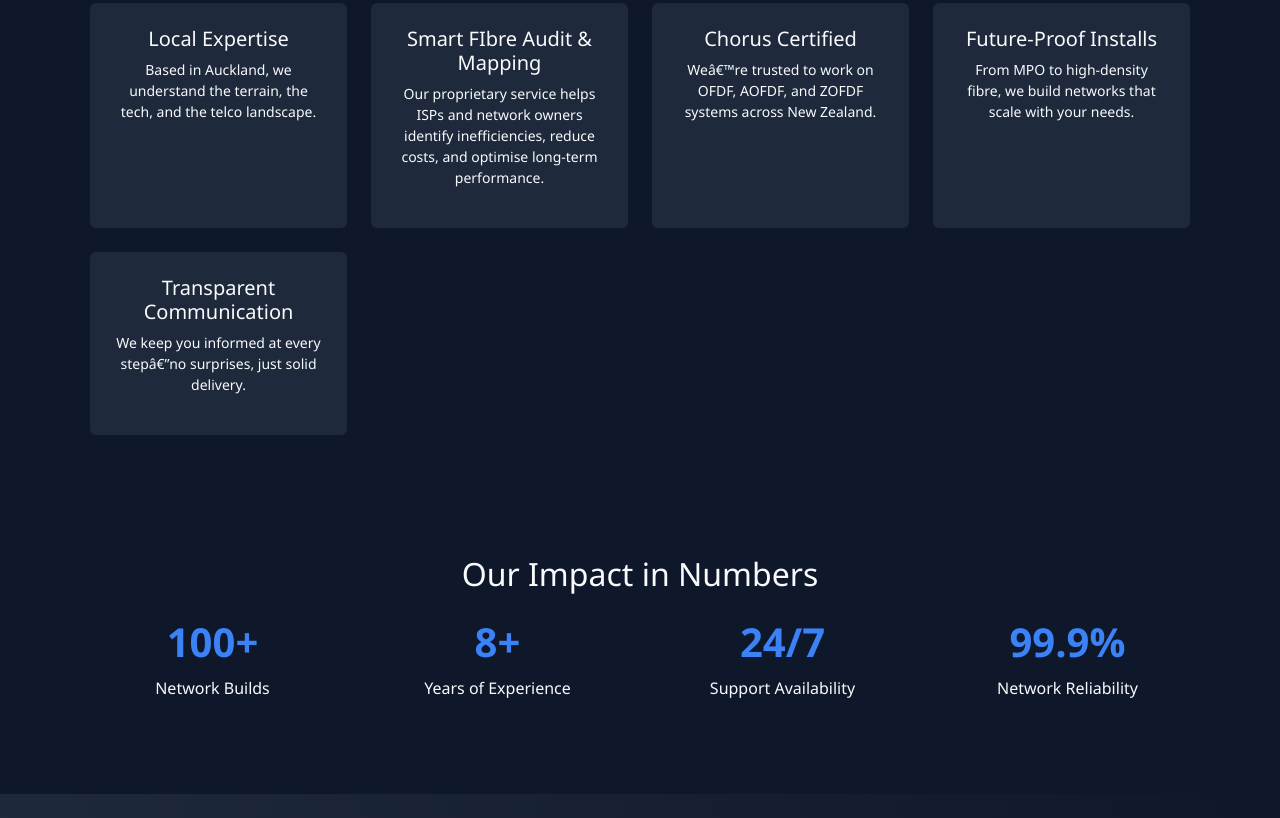
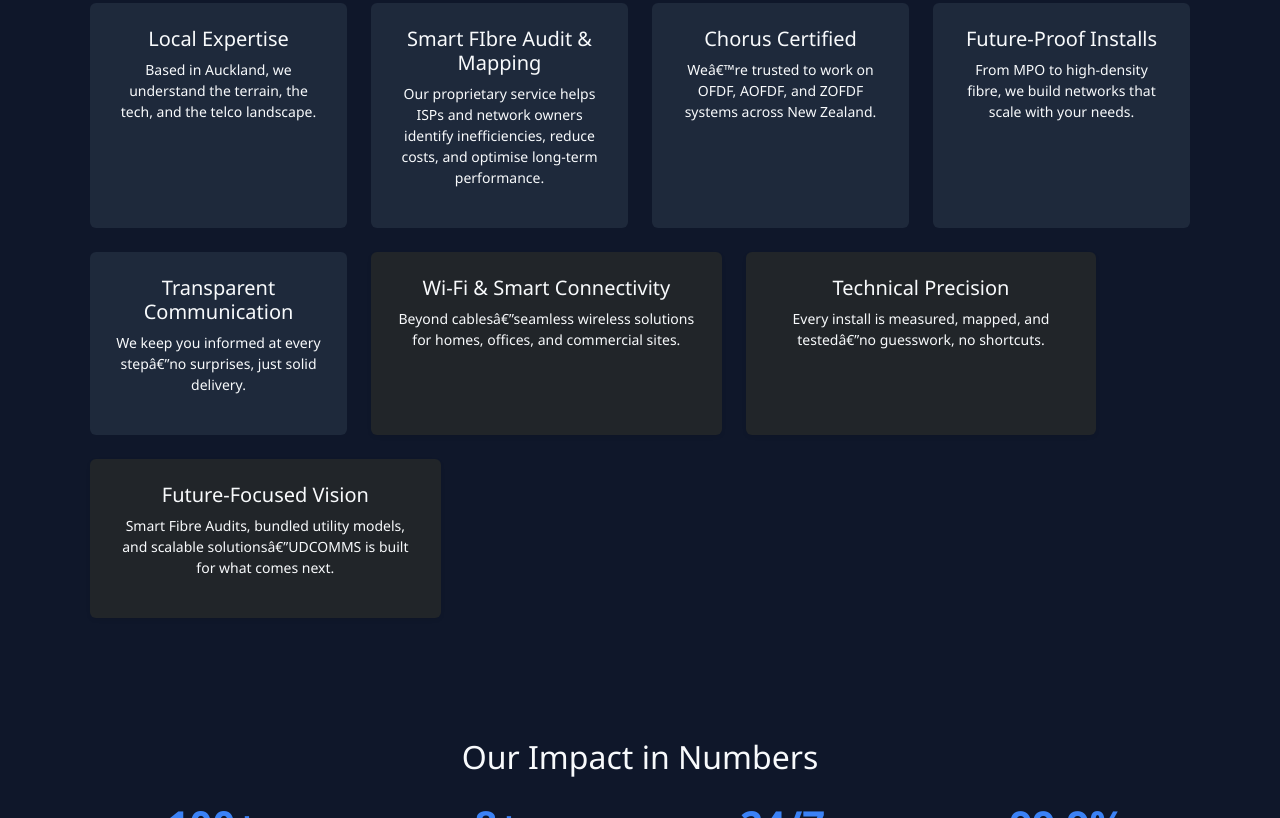
Before and after one commit to gurjindersingh89/UDCOMMS, a plain HTML site: page index.html in a window 1280 px wide. Shown: the part 1676-2494 px from the top of the page. Drawn offline with nearby package versions, Linux system fonts and the light colour scheme.

Commit message:
Update index.html

```diff
--- a/index.html
+++ b/index.html
@@ -142,6 +142,35 @@
           <p class="small">We keep you informed at every step—no surprises, just solid delivery.</p>
         </div>
       </div>
+
+<div class="col-md-4 mb-4" data-aos="fade-up" data-aos-delay="600">
+  <div class="feature-box p-4 rounded h-100 bg-dark shadow-sm">
+    <h5>Wi-Fi & Smart Connectivity</h5>
+    <p class="small">Beyond cables—seamless wireless solutions for homes, offices, and commercial sites.</p>
+  </div>
+</div>
+
+<div class="col-md-4 mb-4" data-aos="fade-up" data-aos-delay="700">
+  <div class="feature-box p-4 rounded h-100 bg-dark shadow-sm">
+    <h5>Technical Precision</h5>
+    <p class="small">Every install is measured, mapped, and tested—no guesswork, no shortcuts.</p>
+  </div>
+</div>
+
+<div class="col-md-4 mb-4" data-aos="fade-up" data-aos-delay="800">
+  <div class="feature-box p-4 rounded h-100 bg-dark shadow-sm">
+    <h5>Future-Focused Vision</h5>
+    <p class="small">Smart Fibre Audits, bundled utility models, and scalable solutions—UDCOMMS is built for what comes next.</p>
+  </div>
+</div>
+
+
+
+
+
+
+
+
     </div>
   </section>
 
```
